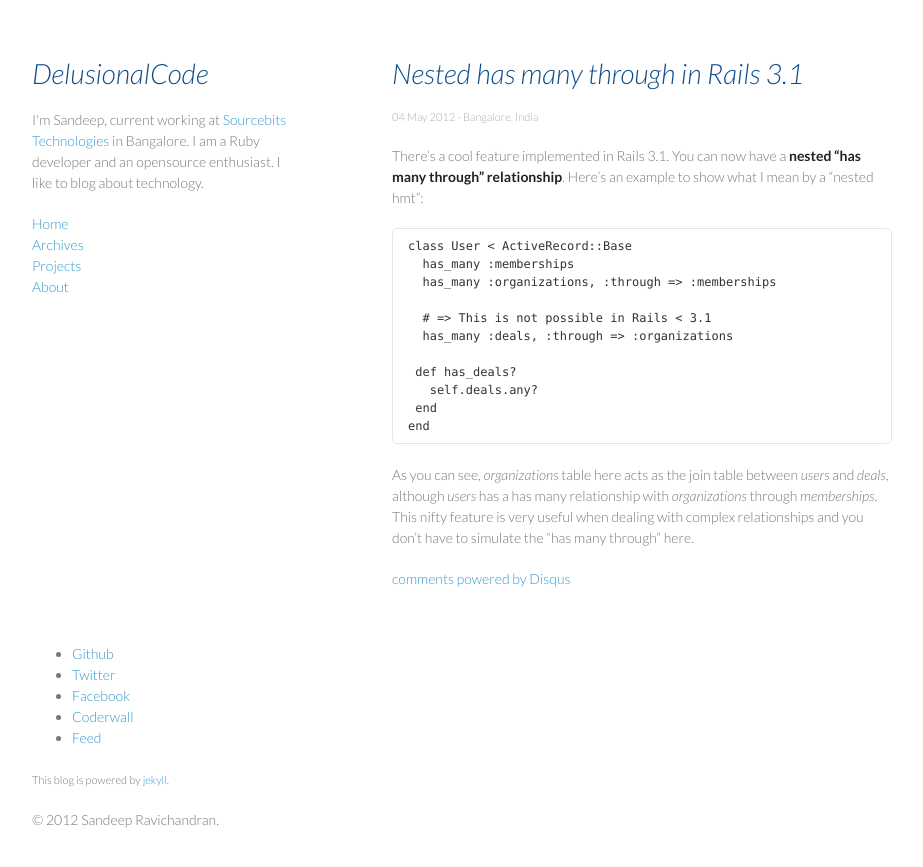
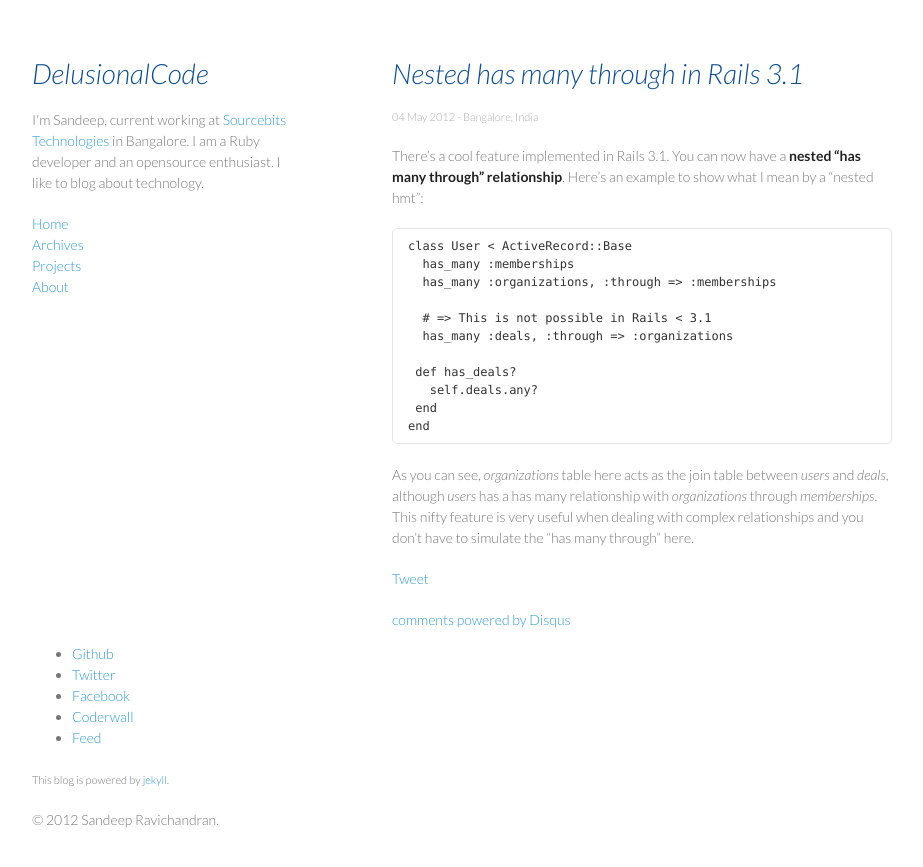
Before and after one commit to sandeepravi/sandeepravi.github.com, a Jekyll site: the page built from _posts/2012-05-04-nested-many-through-rails.markdown, in a window 1280 px wide. Shown: the top 867 px of the page, without its empty margins (178-1101 px from the left). Built offline with Jekyll 4.4.1, drawn with Linux system fonts in a browser that asks for light colours; Markdown is read by kramdown in place of the engine named in the settings; comment, search, counter and statistics services are not loaded.

Commit message:
added twitter widget to share

```diff
--- a/_layouts/post.html
+++ b/_layouts/post.html
@@ -4,6 +4,10 @@
 <div id="post">
   {{ content }}
 </div>
+<p><a href="https://twitter.com/share" class="twitter-share-button" data-via="erjjones">Tweet</a></p>
+
+<script>!function(d,s,id){var js,fjs=d.getElementsByTagName(s)[0];if(!d.getElementById(id)){js=d.createElement(s);js.id=id;js.src="//platform.twitter.com/widgets.js";fjs.parentNode.insertBefore(js,fjs);}}(document,"script","twitter-wjs");</script>
+
 <div id="disqus_thread"></div>
 <script type="text/javascript">
   /* * * CONFIGURATION VARIABLES: EDIT BEFORE PASTING INTO YOUR WEBPAGE * * */
```
